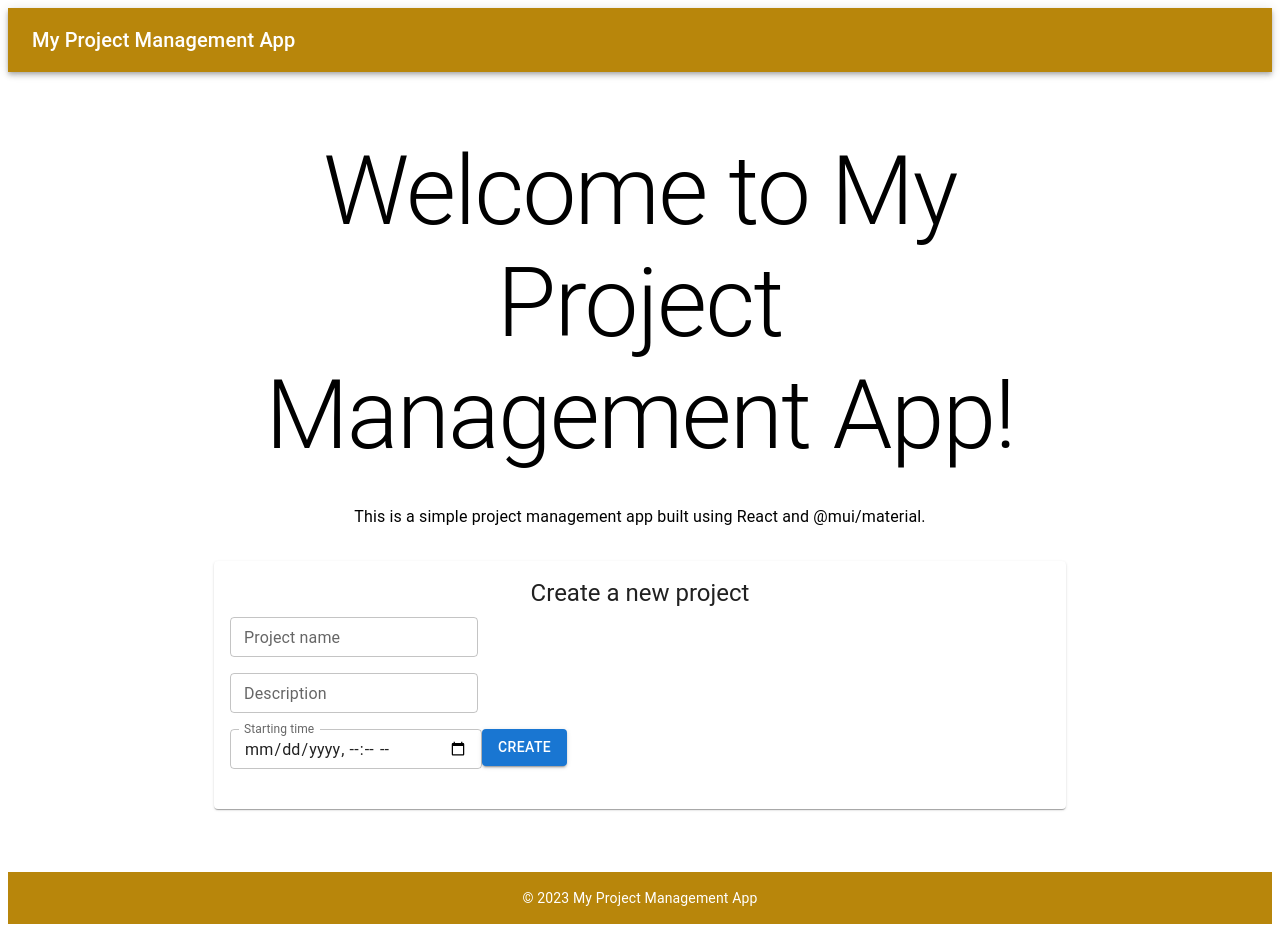
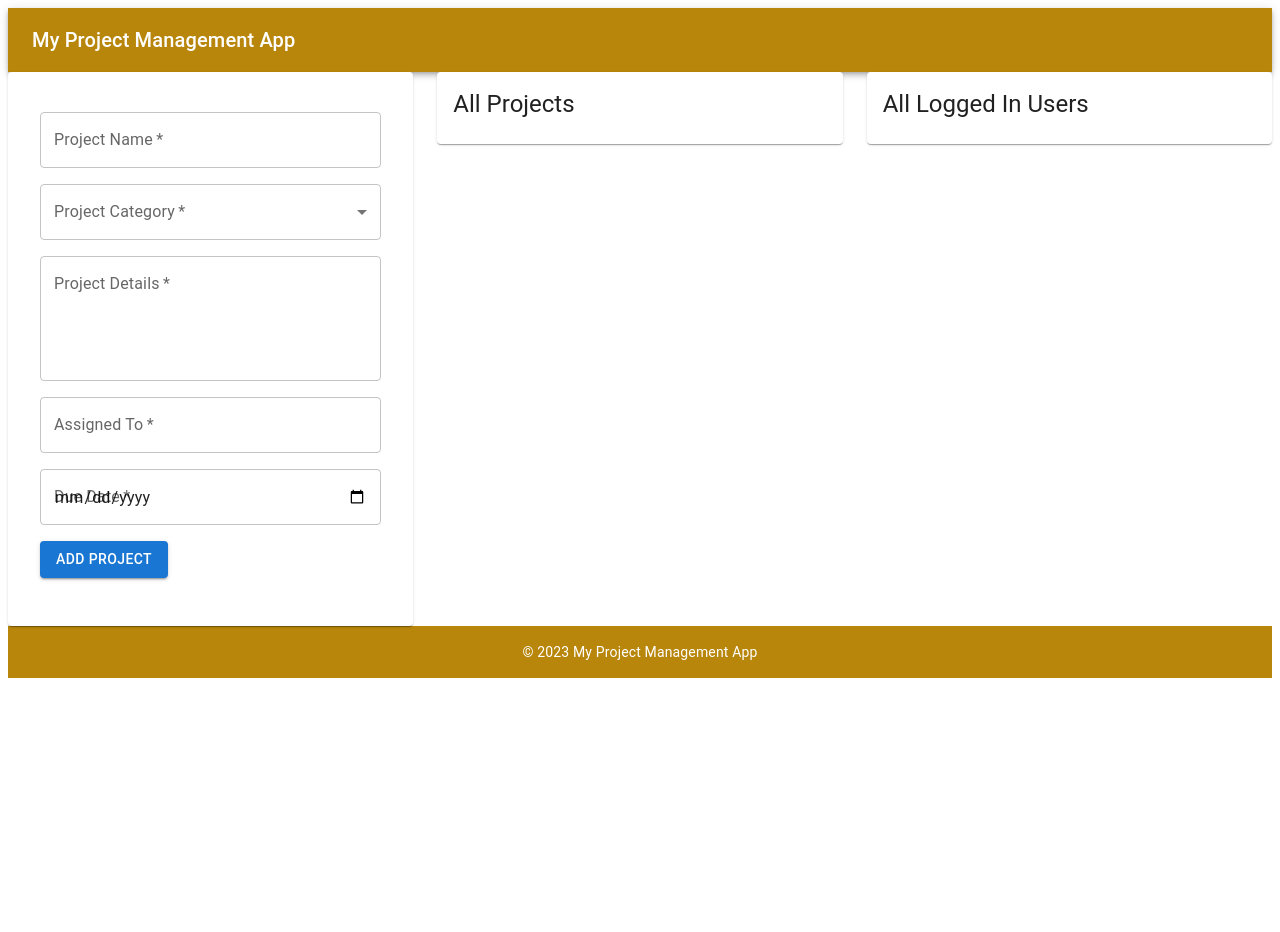
Before and after one commit to Stiflerzak/Project_Management_-App, a React (Create React App) app: page / in a window 1280 px wide. After the commit the page ends 800 px from the top, so only its background shows below. Built offline with nearby package versions, Linux system fonts and the light colour scheme.

Commit message:
Added add project form

```diff
--- /dev/null
+++ b/src/components/AddProjectForm.js
@@ -0,0 +1,71 @@
+import { useState } from 'react';
+import { Box, TextField, Button, FormControl, InputLabel, Select, MenuItem } from '@mui/material';
+
+const AddProjectForm = () => {
+  const [projectName, setProjectName] = useState('');
+  const [projectCategory, setProjectCategory] = useState('');
+  const [projectDetails, setProjectDetails] = useState('');
+  const [assignedTo, setAssignedTo] = useState('');
+  const [dueDate, setDueDate] = useState('');
+
+  const handleSubmit = (event) => {
+    event.preventDefault();
+    // Here you can handle the submission of the form and add the new project
+    // to the list of projects in your app's state
+  };
+
+  return (
+    <Box sx={{ display: 'flex', flexDirection: 'column', alignItems: 'center', p: 2 }}>
+      <form onSubmit={handleSubmit}>
+        <TextField
+          label="Project Name"
+          value={projectName}
+          onChange={(event) => setProjectName(event.target.value)}
+          required
+          sx={{ my: 1, width: '100%' }}
+        />
+        <FormControl sx={{ my: 1, width: '100%' }} required>
+          <InputLabel id="project-category-label">Project Category</InputLabel>
+          <Select
+            labelId="project-category-label"
+            value={projectCategory}
+            onChange={(event) => setProjectCategory(event.target.value)}
+          >
+            <MenuItem value="Category A">FreeLance</MenuItem>
+            <MenuItem value="Category B">Proffesional</MenuItem>
+            <MenuItem value="Category C">Lowcome</MenuItem>
+          </Select>
+        </FormControl>
+        <TextField
+          label="Project Details"
+          value={projectDetails}
+          onChange={(event) => setProjectDetails(event.target.value)}
+          required
+          multiline
+          rows={4}
+          sx={{ my: 1, width: '100%' }}
+        />
+        <TextField
+          label="Assigned To"
+          value={assignedTo}
+          onChange={(event) => setAssignedTo(event.target.value)}
+          required
+          sx={{ my: 1, width: '100%' }}
+        />
+        <TextField
+          label="Due Date"
+          type="date"
+          value={dueDate}
+          onChange={(event) => setDueDate(event.target.value)}
+          required
+          sx={{ my: 1, width: '100%' }}
+        />
+        <Button type="submit" variant="contained" sx={{ my: 1 }}>
+          Add Project
+        </Button>
+      </form>
+    </Box>
+  );
+};
+
+export default AddProjectForm;
--- a/src/components/Home.js
+++ b/src/components/Home.js
@@ -1,93 +1,47 @@
-import { useState } from 'react';
-import {
-  Box,
-  Container,
-  Typography,
-  TextField,
-  Button,
-  Card,
-  CardContent,
-} from '@mui/material';
+import React from 'react';
+import AddProjectForm from './AddProjectForm';
+import { Box, Card, CardContent, Grid, Typography } from '@mui/material';
 
 const Home = () => {
-  const [projectName, setProjectName] = useState('');
-  const [description, setDescription] = useState('');
-  const [startingTime, setStartingTime] = useState('');
+  return (
+    <Box sx={{ flexGrow: 1 }}>
+      <Grid container spacing={3}>
+        {/* Left column: Add Project dashboard */}
+        <Grid item xs={12} sm={6} md={4}>
+          <Card>
+            <CardContent>
+              <Typography variant="h5" component="h2">
+                <AddProjectForm/>
+              </Typography>
+              {/* Form for adding new projects */}
+            </CardContent>
+          </Card>
+        </Grid>
 
-  const handleSubmit = (event) => {
-    event.preventDefault();
-    console.log(`New project name: ${projectName}`);
-    console.log(`Description: ${description}`);
-    console.log(`Starting time: ${startingTime}`);
-  };
+        {/* Center column: Display all projects */}
+        <Grid item xs={12} sm={6} md={4}>
+          <Card>
+            <CardContent>
+              <Typography variant="h5" component="h2">
+                All Projects
+              </Typography>
+              {/* List of all projects and their due dates */}
+            </CardContent>
+          </Card>
+        </Grid>
 
-  const containerStyle = {
-    display: 'flex',
-    flexDirection: 'column',
-    justifyContent: 'center',
-    alignItems: 'center',
-    height: '100vh',
-  };
-
-  const formStyle = {
-    display: 'flex',
-    flexDirection: 'column',
-    width: '100%',
-    maxWidth: '400px',
-  };
-
-  return (
-    <Box sx={containerStyle}>
-      <Container maxWidth="md">
-        <Typography variant="h1" align="center" gutterBottom>
-          Welcome to My Project Management App!
-        </Typography>
-        <Typography variant="body1" align="center">
-          This is a simple project management app built using React and @mui/material.
-        </Typography>
-        <Card sx={{ marginTop: '32px' }}>
-          <CardContent>
-            <Typography variant="h5" align="center" gutterBottom>
-              Create a new project
-            </Typography>
-            <Box sx={formStyle}>
-              <form onSubmit={handleSubmit}>
-                <TextField
-                  label="Project name"
-                  variant="outlined"
-                  size="small"
-                  sx={{ marginBottom: '16px' }}
-                  value={projectName}
-                  onChange={(event) => setProjectName(event.target.value)}
-                />
-                <TextField
-                  label="Description"
-                  variant="outlined"
-                  size="small"
-                  sx={{ marginBottom: '16px' }}
-                  value={description}
-                  onChange={(event) => setDescription(event.target.value)}
-                />
-                <TextField
-                  label="Starting time"
-                  variant="outlined"
-                  size="small"
-                  type="datetime-local"
-                  InputLabelProps={{
-                    shrink: true,
-                  }}
-                  sx={{ marginBottom: '16px' }}
-                  value={startingTime}
-                  onChange={(event) => setStartingTime(event.target.value)}
-                />
-                <Button variant="contained" type="submit">
-                  Create
-                </Button>
-              </form>
-            </Box>
-          </CardContent>
-        </Card>
-      </Container>
+        {/* Right column: Display all logged in users */}
+        <Grid item xs={12} sm={12} md={4}>
+          <Card>
+            <CardContent>
+              <Typography variant="h5" component="h2">
+                All Logged In Users
+              </Typography>
+              {/* List of all logged in users */}
+            </CardContent>
+          </Card>
+        </Grid>
+      </Grid>
     </Box>
   );
 };
```
Also changed, not shown: src/components/Login.js (added, +73 -0 lines).
